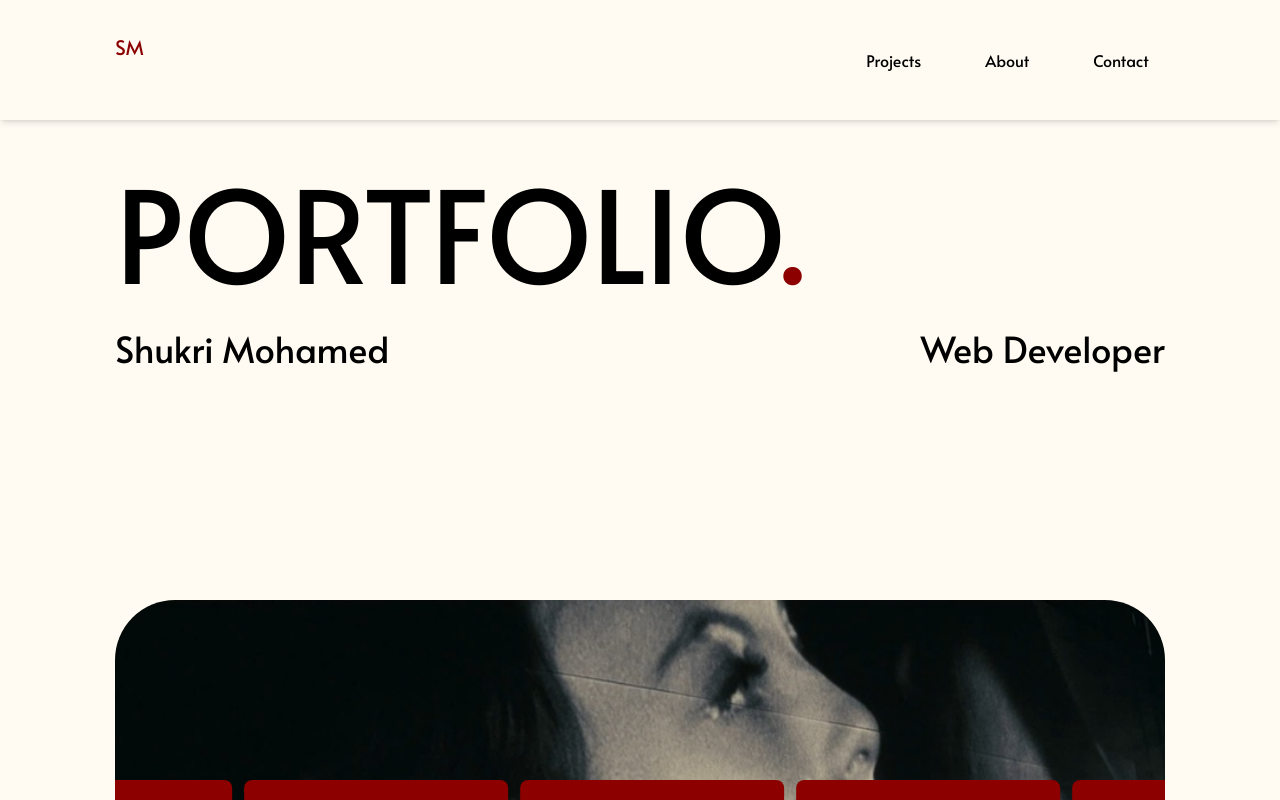
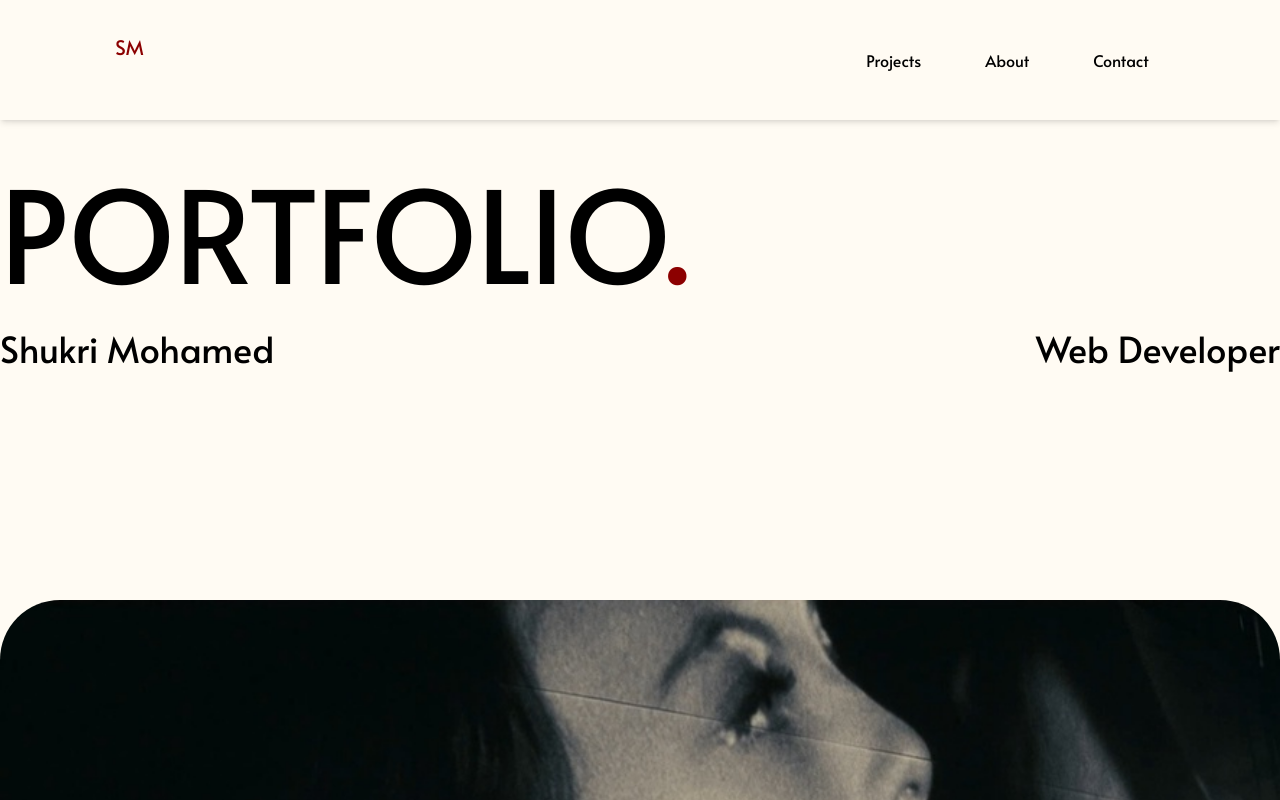
Before and after one commit to Shukrim433/portfolio-new, a React (Vite) app: page / in a window 1280 px wide. Shown: the top 800 px of the page. Built offline with nearby package versions, Linux system fonts and the light colour scheme.

Commit message:
removed padding styles to have customisable padding in page components

```diff
--- a/src/App.jsx
+++ b/src/App.jsx
@@ -6,7 +6,7 @@ import Footer from "./components/Footer";
 
 const App = () => {
   return (
-    <div className="App flex flex-col min-h-[100vh] px-[3vw] sm:px-[5vw] md:px-[7vw] lg:px-[9vw] bg-beige">
+    <div className="App flex flex-col min-h-[100vh] bg-beige">
       <Navbar />
       <div className="body">
         <Outlet />
```
